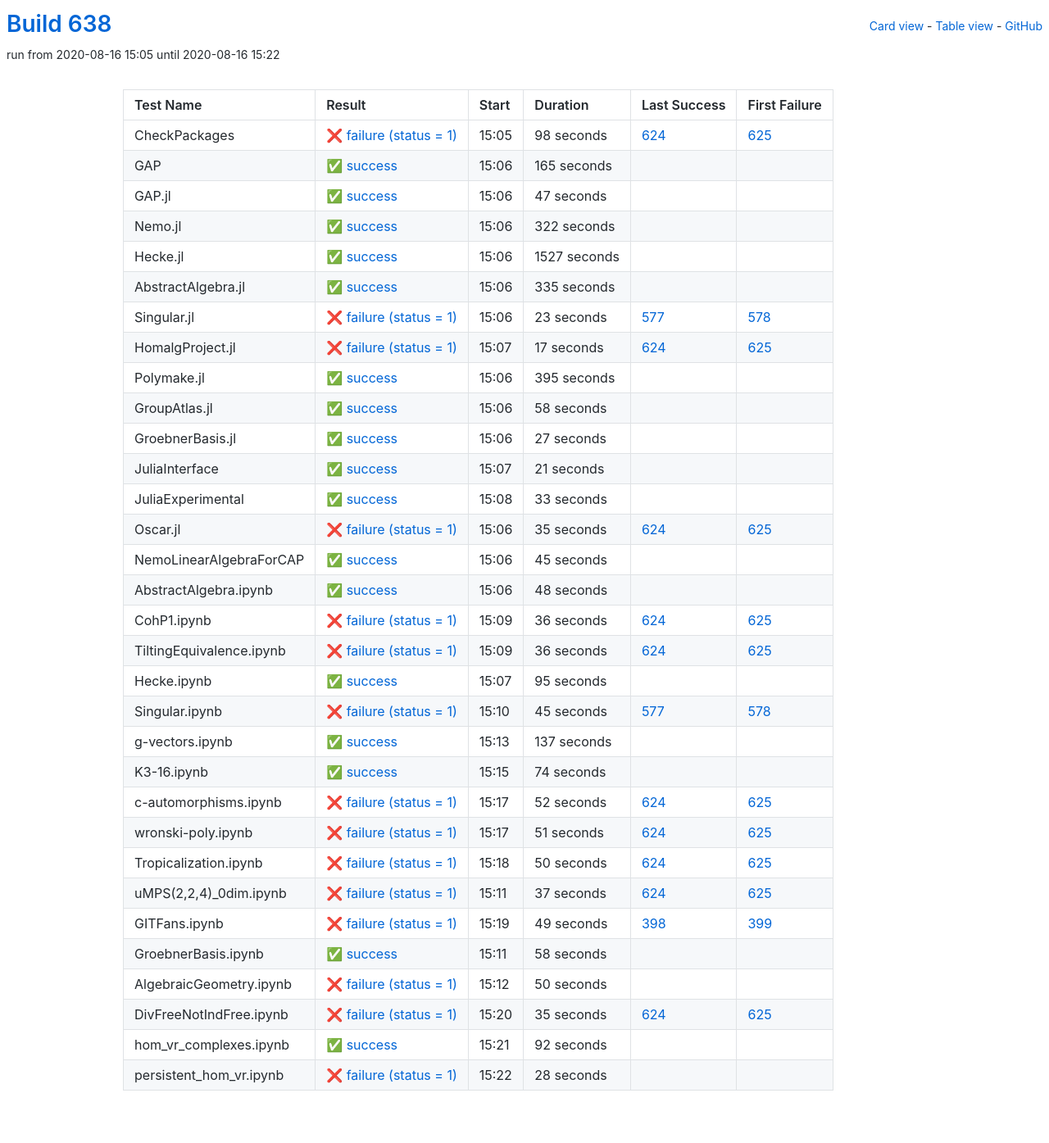
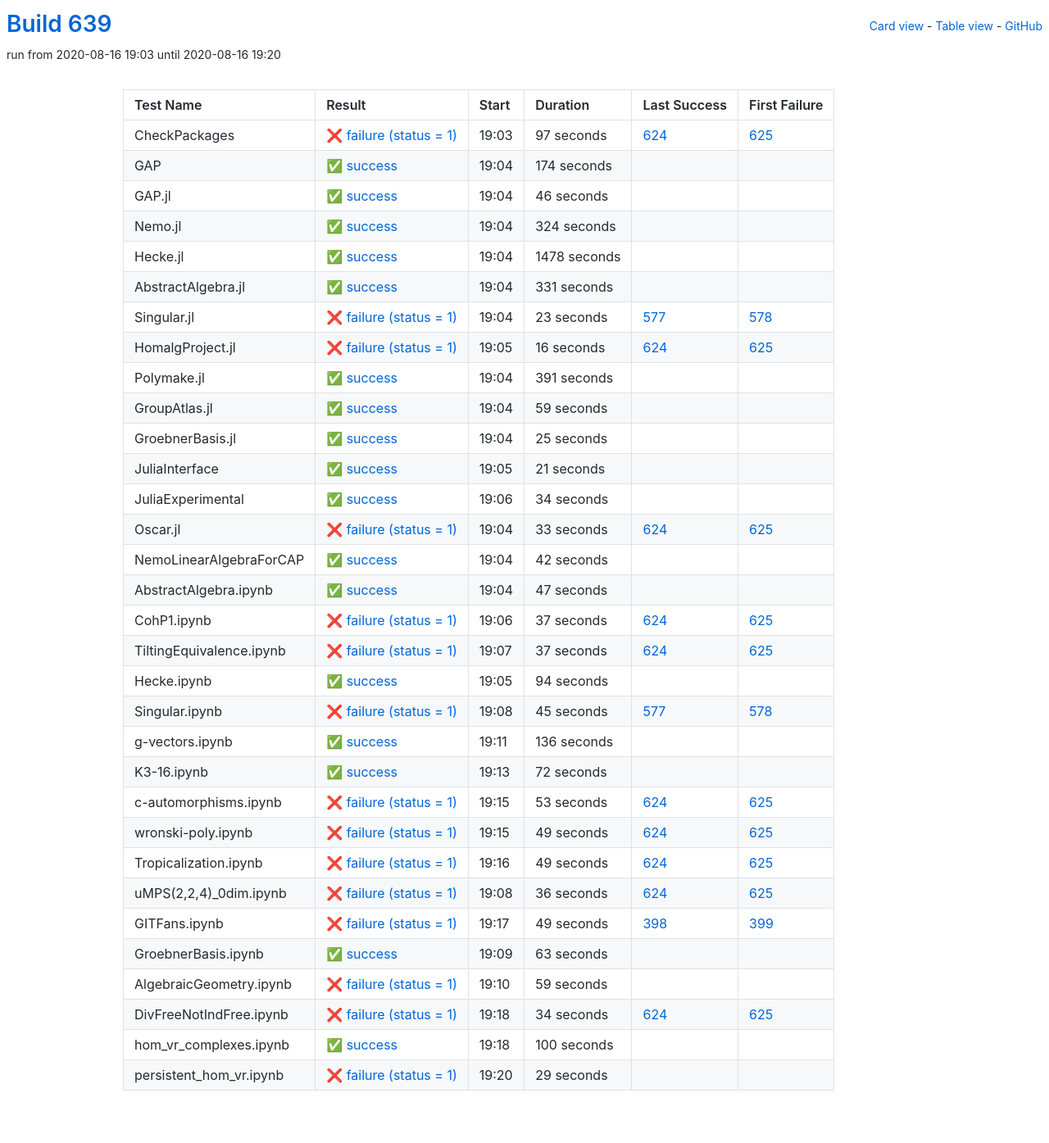
Before and after one commit to oscar-system/oscar-ci-status-stable, a Jekyll site: the page built from table.html, in a window 1280 px wide. Shown: the whole page at 82% size. Built offline with Jekyll 4.4.1, drawn with Linux system fonts in a browser that asks for light colours.

Commit message:
Build #639

```diff
--- a/_data/ci.yml
+++ b/_data/ci.yml
@@ -1,6 +1,6 @@
 ---
-build: 638
-build_url: https://oscarci.mathematik.uni-kl.de/job/oscar-stable/638/
+build: 639
+build_url: https://oscarci.mathematik.uni-kl.de/job/oscar-stable/639/
 job: oscar-stable
 organization: oscar-system
 repo: oscar-ci-status-stable
@@ -8,80 +8,80 @@ repourl: https://github.com/oscar-system/oscar-ci-status-stable
 tests:
 - name: CheckPackages
   id: checkpackages
-  log: https://oscarci.mathematik.uni-kl.de/job/oscar-stable/638/artifact/logs/build-638/CheckPackages.log
-  start: 2020-08-16 15:05
+  log: https://oscarci.mathematik.uni-kl.de/job/oscar-stable/639/artifact/logs/build-639/CheckPackages.log
+  start: 2020-08-16 19:03
   success: false
   exitcode: 1
   status: failure
-  duration: 98
+  duration: 97
   last_success: 624
   last_success_url: https://oscarci.mathematik.uni-kl.de/job/oscar-stable/624/
   first_failure: 625
   first_failure_url: https://oscarci.mathematik.uni-kl.de/job/oscar-stable/625/
 - name: GAP
   id: gap
-  log: https://oscarci.mathematik.uni-kl.de/job/oscar-stable/638/artifact/logs/build-638/GAP.log
-  start: 2020-08-16 15:06
+  log: https://oscarci.mathematik.uni-kl.de/job/oscar-stable/639/artifact/logs/build-639/GAP.log
+  start: 2020-08-16 19:04
   success: true
   exitcode: 0
   status: success
-  duration: 165
+  duration: 174
   last_success: false
   last_success_url:
   first_failure: false
   first_failure_url:
 - name: GAP.jl
   id: gap-jl
-  log: https://oscarci.mathematik.uni-kl.de/job/oscar-stable/638/artifact/logs/build-638/GAP.jl.log
-  start: 2020-08-16 15:06
+  log: https://oscarci.mathematik.uni-kl.de/job/oscar-stable/639/artifact/logs/build-639/GAP.jl.log
+  start: 2020-08-16 19:04
   success: true
   exitcode: 0
   status: success
-  duration: 47
+  duration: 46
   last_success: false
   last_success_url:
   first_failure: false
   first_failure_url:
 - name: Nemo.jl
   id: nemo-jl
-  log: https://oscarci.mathematik.uni-kl.de/job/oscar-stable/638/artifact/logs/build-638/Nemo.jl.log
-  start: 2020-08-16 15:06
+  log: https://oscarci.mathematik.uni-kl.de/job/oscar-stable/639/artifact/logs/build-639/Nemo.jl.log
+  start: 2020-08-16 19:04
   success: true
   exitcode: 0
   status: success
-  duration: 322
+  duration: 324
   last_success: false
   last_success_url:
   first_failure: false
   first_failure_url:
 - name: Hecke.jl
   id: hecke-jl
-  log: https://oscarci.mathematik.uni-kl.de/job/oscar-stable/638/artifact/logs/build-638/Hecke.jl.log
-  start: 2020-08-16 15:06
+  log: https://oscarci.mathematik.uni-kl.de/job/oscar-stable/639/artifact/logs/build-639/Hecke.jl.log
+  start: 2020-08-16 19:04
   success: true
   exitcode: 0
   status: success
-  duration: 1527
+  duration: 1478
   last_success: false
   last_success_url:
   first_failure: false
   first_failure_url:
 - name: AbstractAlgebra.jl
   id: abstractalgebra-jl
-  log: https://oscarci.mathematik.uni-kl.de/job/oscar-stable/638/artifact/logs/build-638/AbstractAlgebra.jl.log
-  start: 2020-08-16 15:06
+  log: https://oscarci.mathematik.uni-kl.de/job/oscar-stable/639/artifact/logs/build-639/AbstractAlgebra.jl.log
+  start: 2020-08-16 19:04
   success: true
   exitcode: 0
   status: success
-  duration: 335
+  duration: 331
   last_success: false
   last_success_url:
   first_failure: false
   first_failure_url:
 - name: Singular.jl
   id: singular-jl
-  log: https://oscarci.mathematik.uni-kl.de/job/oscar-stable/638/artifact/logs/build-638/Singular.jl.log
-  start: 2020-08-16 15:06
+  log: https://oscarci.mathematik.uni-kl.de/job/oscar-stable/639/artifact/logs/build-639/Singular.jl.log
+  start: 2020-08-16 19:04
   success: false
   exitcode: 1
   status: failure
@@ -92,56 +92,56 @@ tests:
   first_failure_url: https://oscarci.mathematik.uni-kl.de/job/oscar-stable/578/
 - name: HomalgProject.jl
   id: homalgproject-jl
-  log: https://oscarci.mathematik.uni-kl.de/job/oscar-stable/638/artifact/logs/build-638/HomalgProject.jl.log
-  start: 2020-08-16 15:07
+  log: https://oscarci.mathematik.uni-kl.de/job/oscar-stable/639/artifact/logs/build-639/HomalgProject.jl.log
+  start: 2020-08-16 19:05
   success: false
   exitcode: 1
   status: failure
-  duration: 17
+  duration: 16
   last_success: 624
   last_success_url: https://oscarci.mathematik.uni-kl.de/job/oscar-stable/624/
   first_failure: 625
   first_failure_url: https://oscarci.mathematik.uni-kl.de/job/oscar-stable/625/
 - name: Polymake.jl
   id: polymake-jl
-  log: https://oscarci.mathematik.uni-kl.de/job/oscar-stable/638/artifact/logs/build-638/Polymake.jl.log
-  start: 2020-08-16 15:06
+  log: https://oscarci.mathematik.uni-kl.de/job/oscar-stable/639/artifact/logs/build-639/Polymake.jl.log
+  start: 2020-08-16 19:04
   success: true
   exitcode: 0
   status: success
-  duration: 395
+  duration: 391
   last_success: false
   last_success_url:
   first_failure: false
   first_failure_url:
 - name: GroupAtlas.jl
   id: groupatlas-jl
-  log: https://oscarci.mathematik.uni-kl.de/job/oscar-stable/638/artifact/logs/build-638/GroupAtlas.jl.log
-  start: 2020-08-16 15:06
+  log: https://oscarci.mathematik.uni-kl.de/job/oscar-stable/639/artifact/logs/build-639/GroupAtlas.jl.log
+  start: 2020-08-16 19:04
   success: true
   exitcode: 0
   status: success
-  duration: 58
+  duration: 59
   last_success: false
   last_success_url:
   first_failure: false
   first_failure_url:
 - name: GroebnerBasis.jl
   id: groebnerbasis-jl
-  log: https://oscarci.mathematik.uni-kl.de/job/oscar-stable/638/artifact/logs/build-638/GroebnerBasis.jl.log
-  start: 2020-08-16 15:06
+  log: https://oscarci.mathematik.uni-kl.de/job/oscar-stable/639/artifact/logs/build-639/GroebnerBasis.jl.log
+  start: 2020-08-16 19:04
   success: true
   exitcode: 0
   status: success
-  duration: 27
+  duration: 25
   last_success: false
   last_success_url:
   first_failure: false
   first_failure_url:
 - name: JuliaInterface
   id: juliainterface
-  log: https://oscarci.mathematik.uni-kl.de/job/oscar-stable/638/artifact/logs/build-638/JuliaInterface.log
-  start: 2020-08-16 15:07
+  log: https://oscarci.mathematik.uni-kl.de/job/oscar-stable/639/artifact/logs/build-639/JuliaInterface.log
+  start: 2020-08-16 19:05
   success: true
   exitcode: 0
   status: success
@@ -152,92 +152,92 @@ tests:
   first_failure_url:
 - name: JuliaExperimental
   id: juliaexperimental
-  log: https://oscarci.mathematik.uni-kl.de/job/oscar-stable/638/artifact/logs/build-638/JuliaExperimental.log
-  start: 2020-08-16 15:08
+  log: https://oscarci.mathematik.uni-kl.de/job/oscar-stable/639/artifact/logs/build-639/JuliaExperimental.log
+  start: 2020-08-16 19:06
   success: true
   exitcode: 0
   status: success
-  duration: 33
+  duration: 34
   last_success: false
   last_success_url:
   first_failure: false
   first_failure_url:
 - name: Oscar.jl
   id: oscar-jl
-  log: https://oscarci.mathematik.uni-kl.de/job/oscar-stable/638/artifact/logs/build-638/Oscar.jl.log
-  start: 2020-08-16 15:06
+  log: https://oscarci.mathematik.uni-kl.de/job/oscar-stable/639/artifact/logs/build-639/Oscar.jl.log
+  start: 2020-08-16 19:04
   success: false
   exitcode: 1
   status: failure
-  duration: 35
+  duration: 33
   last_success: 624
   last_success_url: https://oscarci.mathematik.uni-kl.de/job/oscar-stable/624/
   first_failure: 625
   first_failure_url: https://oscarci.mathematik.uni-kl.de/job/oscar-stable/625/
 - name: NemoLinearAlgebraForCAP
   id: nemolinearalgebraforcap
-  log: https://oscarci.mathematik.uni-kl.de/job/oscar-stable/638/artifact/logs/build-638/NemoLinearAlgebraForCAP.log
-  start: 2020-08-16 15:06
+  log: https://oscarci.mathematik.uni-kl.de/job/oscar-stable/639/artifact/logs/build-639/NemoLinearAlgebraForCAP.log
+  start: 2020-08-16 19:04
   success: true
   exitcode: 0
   status: success
-  duration: 45
+  duration: 42
   last_success: false
   last_success_url:
   first_failure: false
   first_failure_url:
 - name: AbstractAlgebra.ipynb
   id: abstractalgebra-ipynb
-  log: https://oscarci.mathematik.uni-kl.de/job/oscar-stable/638/artifact/logs/build-638/AbstractAlgebra.ipynb.log
-  start: 2020-08-16 15:06
+  log: https://oscarci.mathematik.uni-kl.de/job/oscar-stable/639/artifact/logs/build-639/AbstractAlgebra.ipynb.log
+  start: 2020-08-16 19:04
   success: true
   exitcode: 0
   status: success
-  duration: 48
+  duration: 47
   last_success: false
   last_success_url:
   first_failure: false
   first_failure_url:
 - name: CohP1.ipynb
   id: cohp1-ipynb
-  log: https://oscarci.mathematik.uni-kl.de/job/oscar-stable/638/artifact/logs/build-638/CohP1.ipynb.log
-  start: 2020-08-16 15:09
+  log: https://oscarci.mathematik.uni-kl.de/job/oscar-stable/639/artifact/logs/build-639/CohP1.ipynb.log
+  start: 2020-08-16 19:06
   success: false
   exitcode: 1
   status: failure
-  duration: 36
+  duration: 37
   last_success: 624
   last_success_url: https://oscarci.mathematik.uni-kl.de/job/oscar-stable/624/
   first_failure: 625
   first_failure_url: https://oscarci.mathematik.uni-kl.de/job/oscar-stable/625/
 - name: TiltingEquivalence.ipynb
   id: tiltingequivalence-ipynb
-  log: https://oscarci.mathematik.uni-kl.de/job/oscar-stable/638/artifact/logs/build-638/TiltingEquivalence.ipynb.log
-  start: 2020-08-16 15:09
+  log: https://oscarci.mathematik.uni-kl.de/job/oscar-stable/639/artifact/logs/build-639/TiltingEquivalence.ipynb.log
+  start: 2020-08-16 19:07
   success: false
   exitcode: 1
   status: failure
-  duration: 36
+  duration: 37
   last_success: 624
   last_success_url: https://oscarci.mathematik.uni-kl.de/job/oscar-stable/624/
   first_failure: 625
   first_failure_url: https://oscarci.mathematik.uni-kl.de/job/oscar-stable/625/
 - name: Hecke.ipynb
   id: hecke-ipynb
-  log: https://oscarci.mathematik.uni-kl.de/job/oscar-stable/638/artifact/logs/build-638/Hecke.ipynb.log
-  start: 2020-08-16 15:07
+  log: https://oscarci.mathematik.uni-kl.de/job/oscar-stable/639/artifact/logs/build-639/Hecke.ipynb.log
+  start: 2020-08-16 19:05
   success: true
   exitcode: 0
   status: success
-  duration: 95
+  duration: 94
   last_success: false
   last_success_url:
   first_failure: false
   first_failure_url:
 - name: Singular.ipynb
   id: singular-ipynb
-  log: https://oscarci.mathematik.uni-kl.de/job/oscar-stable/638/artifact/logs/build-638/Singular.ipynb.log
-  start: 2020-08-16 15:10
+  log: https://oscarci.mathematik.uni-kl.de/job/oscar-stable/639/artifact/logs/build-639/Singular.ipynb.log
+  start: 2020-08-16 19:08
   success: false
   exitcode: 1
   status: failure
@@ -248,80 +248,80 @@ tests:
   first_failure_url: https://oscarci.mathematik.uni-kl.de/job/oscar-stable/578/
 - name: g-vectors.ipynb
   id: g-vectors-ipynb
-  log: https://oscarci.mathematik.uni-kl.de/job/oscar-stable/638/artifact/logs/build-638/g-vectors.ipynb.log
-  start: 2020-08-16 15:13
+  log: https://oscarci.mathematik.uni-kl.de/job/oscar-stable/639/artifact/logs/build-639/g-vectors.ipynb.log
+  start: 2020-08-16 19:11
   success: true
   exitcode: 0
   status: success
-  duration: 137
+  duration: 136
   last_success: false
   last_success_url:
   first_failure: false
   first_failure_url:
 - name: K3-16.ipynb
   id: k3-16-ipynb
-  log: https://oscarci.mathematik.uni-kl.de/job/oscar-stable/638/artifact/logs/build-638/K3-16.ipynb.log
-  start: 2020-08-16 15:15
+  log: https://oscarci.mathematik.uni-kl.de/job/oscar-stable/639/artifact/logs/build-639/K3-16.ipynb.log
+  start: 2020-08-16 19:13
   success: true
   exitcode: 0
   status: success
-  duration: 74
+  duration: 72
   last_success: false
   last_success_url:
   first_failure: false
   first_failure_url:
 - name: c-automorphisms.ipynb
   id: c-automorphisms-ipynb
-  log: https://oscarci.mathematik.uni-kl.de/job/oscar-stable/638/artifact/logs/build-638/c-automorphisms.ipynb.log
-  start: 2020-08-16 15:17
+  log: https://oscarci.mathematik.uni-kl.de/job/oscar-stable/639/artifact/logs/build-639/c-automorphisms.ipynb.log
+  start: 2020-08-16 19:15
   success: false
   exitcode: 1
   status: failure
-  duration: 52
+  duration: 53
   last_success: 624
   last_success_url: https://oscarci.mathematik.uni-kl.de/job/oscar-stable/624/
   first_failure: 625
   first_failure_url: https://oscarci.mathematik.uni-kl.de/job/oscar-stable/625/
 - name: wronski-poly.ipynb
   id: wronski-poly-ipynb
-  log: https://oscarci.mathematik.uni-kl.de/job/oscar-stable/638/artifact/logs/build-638/wronski-poly.ipynb.log
-  start: 2020-08-16 15:17
+  log: https://oscarci.mathematik.uni-kl.de/job/oscar-stable/639/artifact/logs/build-639/wronski-poly.ipynb.log
+  start: 2020-08-16 19:15
   success: false
   exitcode: 1
   status: failure
-  duration: 51
+  duration: 49
   last_success: 624
   last_success_url: https://oscarci.mathematik.uni-kl.de/job/oscar-stable/624/
   first_failure: 625
   first_failure_url: https://oscarci.mathematik.uni-kl.de/job/oscar-stable/625/
 - name: Tropicalization.ipynb
   id: tropicalization-ipynb
-  log: https://oscarci.mathematik.uni-kl.de/job/oscar-stable/638/artifact/logs/build-638/Tropicalization.ipynb.log
-  start: 2020-08-16 15:18
+  log: https://oscarci.mathematik.uni-kl.de/job/oscar-stable/639/artifact/logs/build-639/Tropicalization.ipynb.log
+  start: 2020-08-16 19:16
   success: false
   exitcode: 1
   status: failure
-  duration: 50
+  duration: 49
   last_success: 624
   last_success_url: https://oscarci.mathematik.uni-kl.de/job/oscar-stable/624/
   first_failure: 625
   first_failure_url: https://oscarci.mathematik.uni-kl.de/job/oscar-stable/625/
 - name: uMPS(2,2,4)_0dim.ipynb
   id: umps-2-2-4-0dim-ipynb
-  log: https://oscarci.mathematik.uni-kl.de/job/oscar-stable/638/artifact/logs/build-638/uMPS-2-2-4-_0dim.ipynb.log
-  start: 2020-08-16 15:11
+  log: https://oscarci.mathematik.uni-kl.de/job/oscar-stable/639/artifact/logs/build-639/uMPS-2-2-4-_0dim.ipynb.log
+  start: 2020-08-16 19:08
   success: false
   exitcode: 1
   status: failure
-  duration: 37
+  duration: 36
   last_success: 624
   last_success_url: https://oscarci.mathematik.uni-kl.de/job/oscar-stable/624/
   first_failure: 625
   first_failure_url: https://oscarci.mathematik.uni-kl.de/job/oscar-stable/625/
 - name: GITFans.ipynb
   id: gitfans-ipynb
-  log: https://oscarci.mathematik.uni-kl.de/job/oscar-stable/638/artifact/logs/build-638/GITFans.ipynb.log
-  start: 2020-08-16 15:19
+  log: https://oscarci.mathematik.uni-kl.de/job/oscar-stable/639/artifact/logs/build-639/GITFans.ipynb.log
+  start: 2020-08-16 19:17
   success: false
   exitcode: 1
   status: failure
@@ -332,60 +332,60 @@ tests:
   first_failure_url: https://oscarci.mathematik.uni-kl.de/job/oscar-stable/399/
 - name: GroebnerBasis.ipynb
   id: groebnerbasis-ipynb
-  log: https://oscarci.mathematik.uni-kl.de/job/oscar-stable/638/artifact/logs/build-638/GroebnerBasis.ipynb.log
-  start: 2020-08-16 15:11
+  log: https://oscarci.mathematik.uni-kl.de/job/oscar-stable/639/artifact/logs/build-639/GroebnerBasis.ipynb.log
+  start: 2020-08-16 19:09
   success: true
   exitcode: 0
   status: success
-  duration: 58
+  duration: 63
   last_success: false
   last_success_url:
   first_failure: false
   first_failure_url:
 - name: AlgebraicGeometry.ipynb
   id: algebraicgeometry-ipynb
-  log: https://oscarci.mathematik.uni-kl.de/job/oscar-stable/638/artifact/logs/build-638/AlgebraicGeometry.ipynb.log
-  start: 2020-08-16 15:12
+  log: https://oscarci.mathematik.uni-kl.de/job/oscar-stable/639/artifact/logs/build-639/AlgebraicGeometry.ipynb.log
+  start: 2020-08-16 19:10
   success: false
   exitcode: 1
   status: failure
-  duration: 50
+  duration: 59
   last_success: false
   last_success_url:
   first_failure: false
   first_failure_url:
 - name: DivFreeNotIndFree.ipynb
   id: divfreenotindfree-ipynb
-  log: https://oscarci.mathematik.uni-kl.de/job/oscar-stable/638/artifact/logs/build-638/DivFreeNotIndFree.ipynb.log
-  start: 2020-08-16 15:20
+  log: https://oscarci.mathematik.uni-kl.de/job/oscar-stable/639/artifact/logs/build-639/DivFreeNotIndFree.ipynb.log
+  start: 2020-08-16 19:18
   success: false
   exitcode: 1
   status: failure
-  duration: 35
+  duration: 34
   last_success: 624
   last_success_url: https://oscarci.mathematik.uni-kl.de/job/oscar-stable/624/
   first_failure: 625
   first_failure_url: https://oscarci.mathematik.uni-kl.de/job/oscar-stable/625/
 - name: hom_vr_complexes.ipynb
   id: hom-vr-complexes-ipynb
-  log: https://oscarci.mathematik.uni-kl.de/job/oscar-stable/638/artifact/logs/build-638/hom_vr_complexes.ipynb.log
-  start: 2020-08-16 15:21
+  log: https://oscarci.mathematik.uni-kl.de/job/oscar-stable/639/artifact/logs/build-639/hom_vr_complexes.ipynb.log
+  start: 2020-08-16 19:18
   success: true
   exitcode: 0
   status: success
-  duration: 92
+  duration: 100
   last_success: false
   last_success_url:
   first_failure: false
   first_failure_url:
 - name: persistent_hom_vr.ipynb
   id: persistent-hom-vr-ipynb
-  log: https://oscarci.mathematik.uni-kl.de/job/oscar-stable/638/artifact/logs/build-638/persistent_hom_vr.ipynb.log
-  start: 2020-08-16 15:22
+  log: https://oscarci.mathematik.uni-kl.de/job/oscar-stable/639/artifact/logs/build-639/persistent_hom_vr.ipynb.log
+  start: 2020-08-16 19:20
   success: false
   exitcode: 1
   status: failure
-  duration: 28
+  duration: 29
   last_success: false
   last_success_url:
   first_failure: false
```
Also changed, not shown: README.md.
